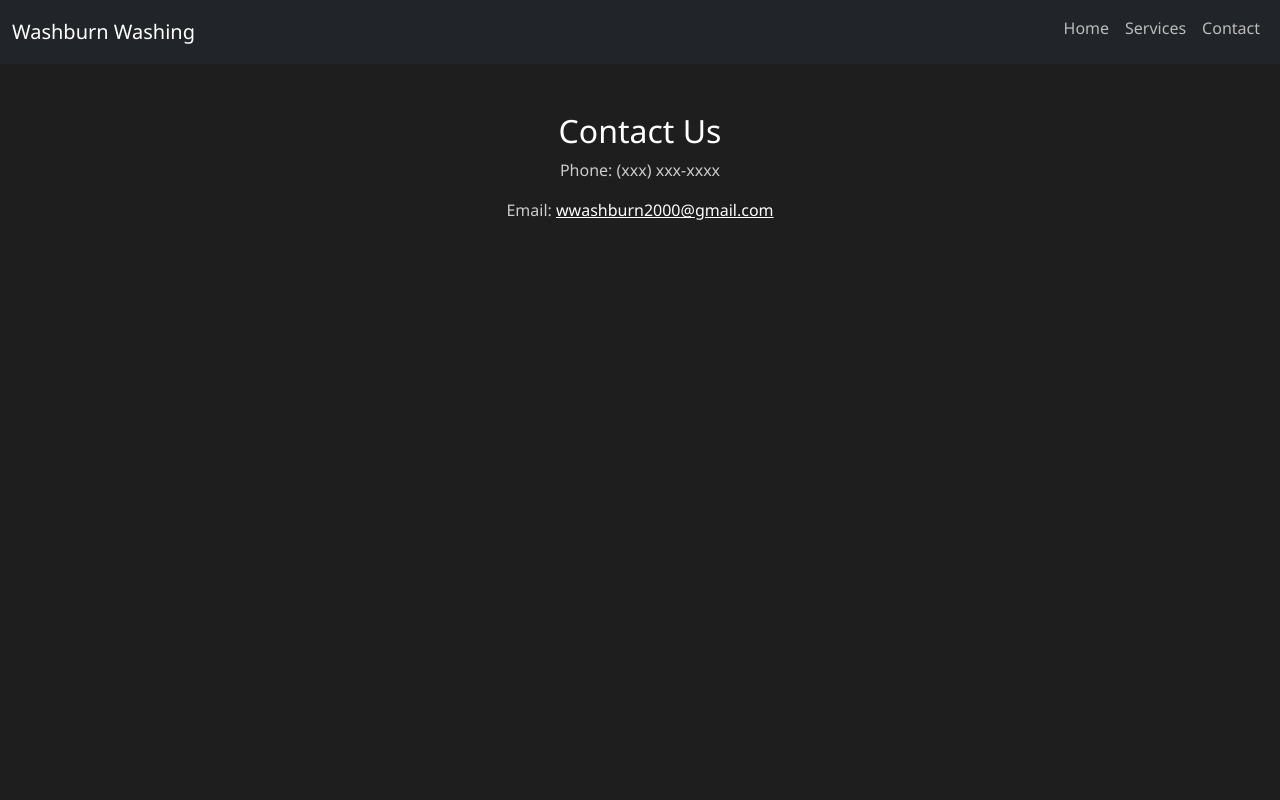
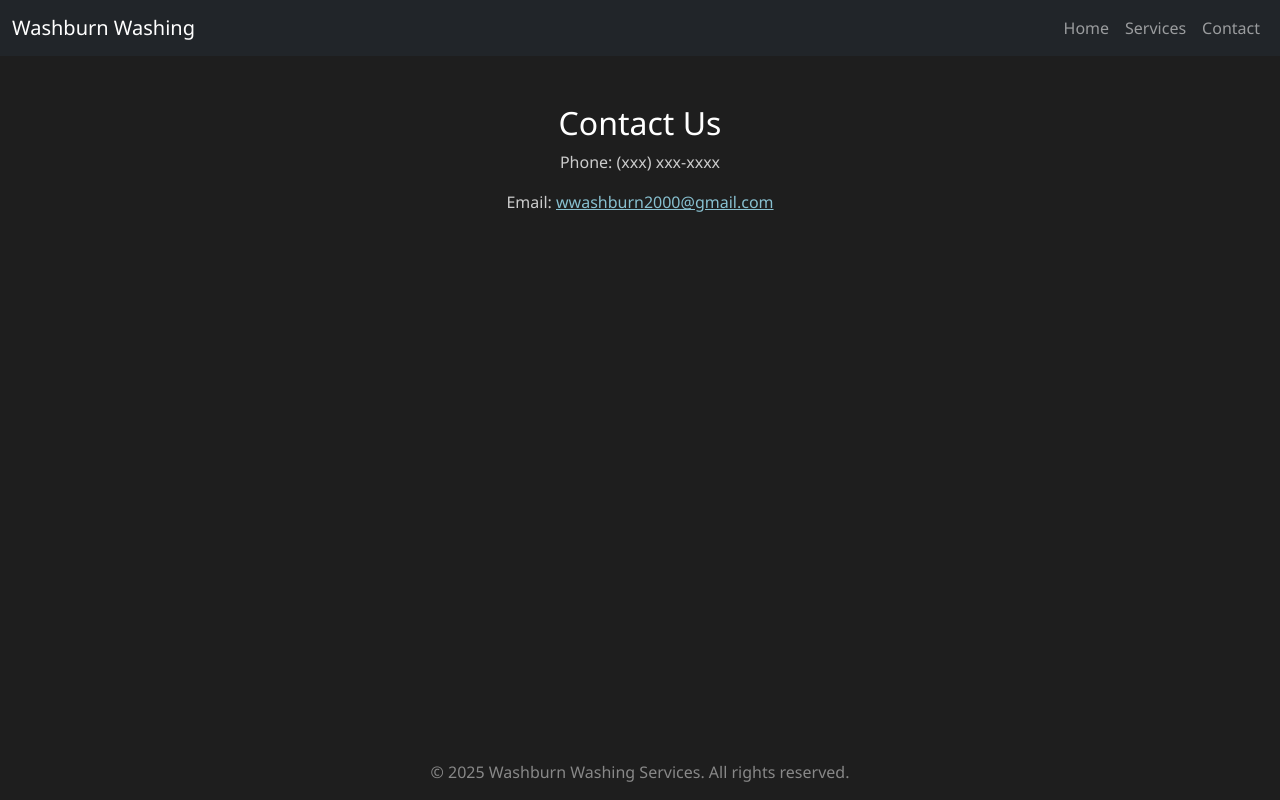
Before and after one commit to Wyatt-Washburn/Washburn_Washing_Services, a plain HTML site: page contact.html in a window 1280 px wide. Drawn offline with nearby package versions, Linux system fonts and the light colour scheme; files that its build step writes are made by us from their sources.

Commit message:
Update contact.html

```diff
--- a/contact.html
+++ b/contact.html
@@ -5,9 +5,33 @@
   <meta name="viewport" content="width=device-width, initial-scale=1.0" />
   <title>Contact Us</title>
   <link href="https://cdn.jsdelivr.net/npm/bootstrap@5.3.0/dist/css/bootstrap.min.css" rel="stylesheet">
-  <link rel="stylesheet" href="css/style.css" />
+  <style>
+    html, body {
+      height: 100%;
+      margin: 0;
+      padding: 0;
+      background-color: #1e1e1e;
+      color: #cccccc;
+      font-family: 'Segoe UI', Tahoma, Geneva, Verdana, sans-serif;
+    }
+    .container {
+      color: #cccccc;
+    }
+    h1, h2 {
+      color: #ffffff;
+    }
+    a {
+      color: #88c0d0;
+    }
+    a:hover {
+      color: #a3d5ff;
+    }
+    footer {
+      color: #888;
+    }
+  </style>
 </head>
-<body>
+<body class="min-vh-100 d-flex flex-column">
   <nav class="navbar navbar-expand-lg navbar-dark bg-dark">
     <div class="container-fluid">
       <a class="navbar-brand" href="#">Washburn Washing</a>
@@ -20,10 +44,17 @@
       </div>
     </div>
   </nav>
-  <div class="container text-white py-5 text-center">
-    <h2>Contact Us</h2>
-    <p>Phone: (xxx) xxx-xxxx</p>
-    <p>Email: <a href="mailto:wwashburn2000@gmail.com" class="text-white">wwashburn2000@gmail.com</a></p>
-  </div>
+
+  <main class="flex-fill">
+    <div class="container text-center py-5">
+      <h2>Contact Us</h2>
+      <p>Phone: (xxx) xxx-xxxx</p>
+      <p>Email: <a href="mailto:wwashburn2000@gmail.com">wwashburn2000@gmail.com</a></p>
+    </div>
+  </main>
+
+  <footer class="text-center py-3">
+    &copy; 2025 Washburn Washing Services. All rights reserved.
+  </footer>
 </body>
 </html>
```
